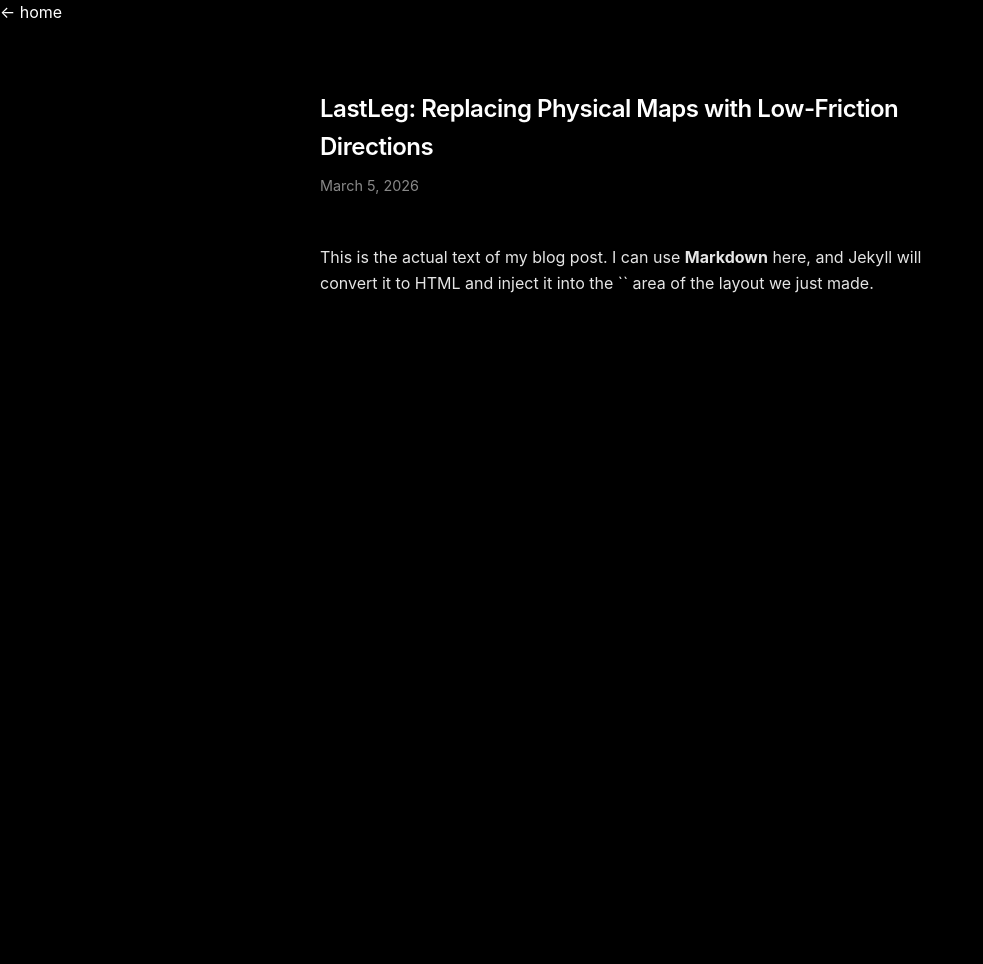
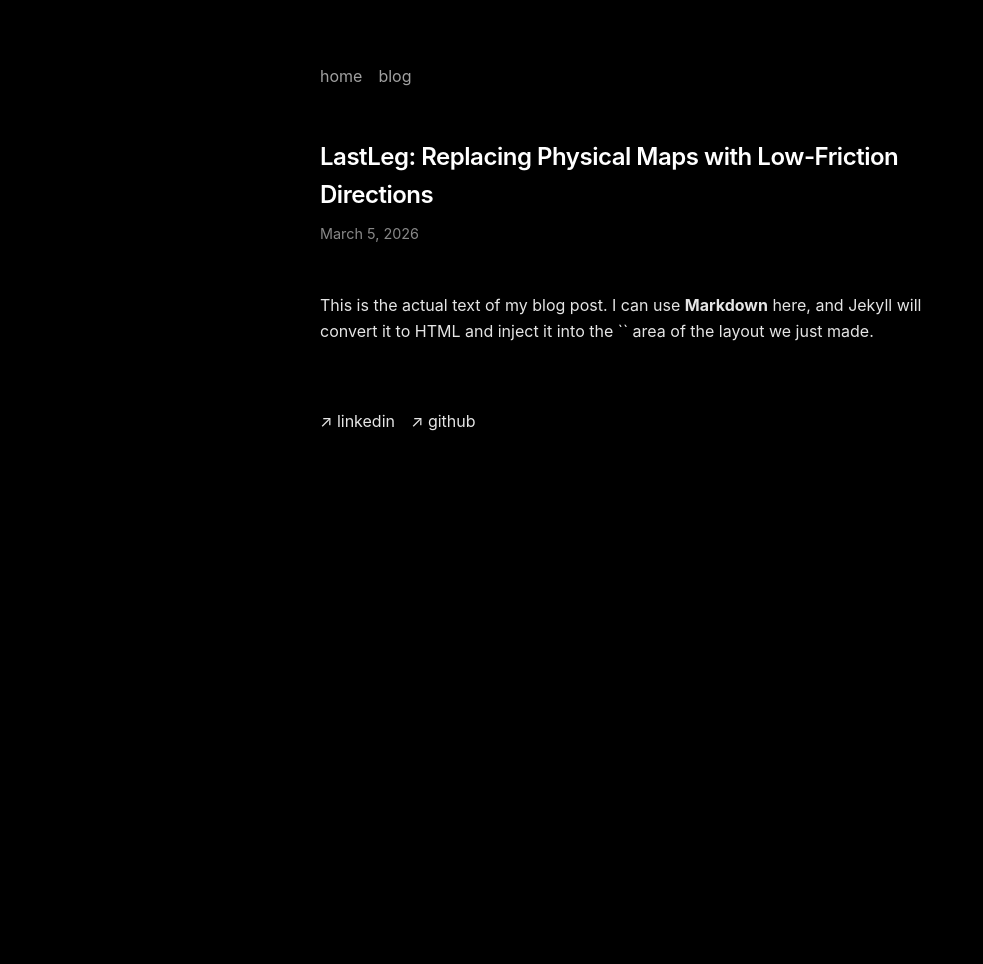
Before and after one commit to souttoa/souttoa.github.io, a Jekyll site: the page built from _posts/2026-03-05-my-post.md, in a window 1280 px wide. Shown: the whole page, without its empty margins (0-983 px from the left). Built offline with Jekyll 4.4.1, drawn with Linux system fonts in a browser that asks for light colours; before the commit the page ends 900 px from its top, so only the background shows below that.

Commit message:
Refactor post layout with new navigation and structure

```diff
--- a/_layouts/post.html
+++ b/_layouts/post.html
@@ -6,23 +6,31 @@
     <meta charset="UTF-8">
     <meta name="viewport" content="width=device-width, initial-scale=1.0">
     <meta name="color-scheme" content="dark">
+    <link rel="stylesheet" href="/style.css">
     <title>{{ page.title }} | Abdennour Soutto</title>
-    <link rel="stylesheet" href="/style.css">
 </head>
 <body>
-    <nav>
-        <a href="/">← home</a>
-    </nav>
+    <main>
+        <nav class="top-nav">
+            <a href="/">home</a>
+            <a href="/blog">blog</a>
+        </nav>
 
-    <main class="post-container">
-        <header class="post-header">
-            <h1 class="post-title">{{ page.title }}</h1>
-            <time class="post-date">{{ page.date | date: "%B %-d, %Y" }}</time>
-        </header>
+        <section id="header">
+            <h1>{{ page.title }}</h1>
+            <span class="post-date">{{ page.date | date: "%B %-d, %Y" }}</span>
+        </section>
 
-        <article class="post-content">
+        <section class="post-content">
             {{ content }}
-        </article>
+        </section>
+
+        <footer>
+            <nav class="footer-nav">
+                <a href="https://www.linkedin.com/in/soutto/">↗ linkedin</a>
+                <a href="https://github.com/souttoa">↗ github</a>
+            </nav>
+        </footer>
     </main>
 </body>
 </html>
```
